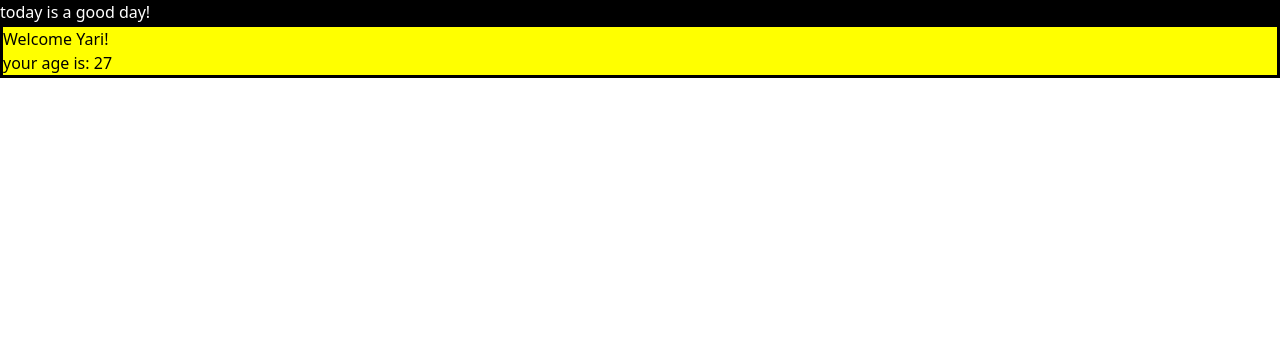
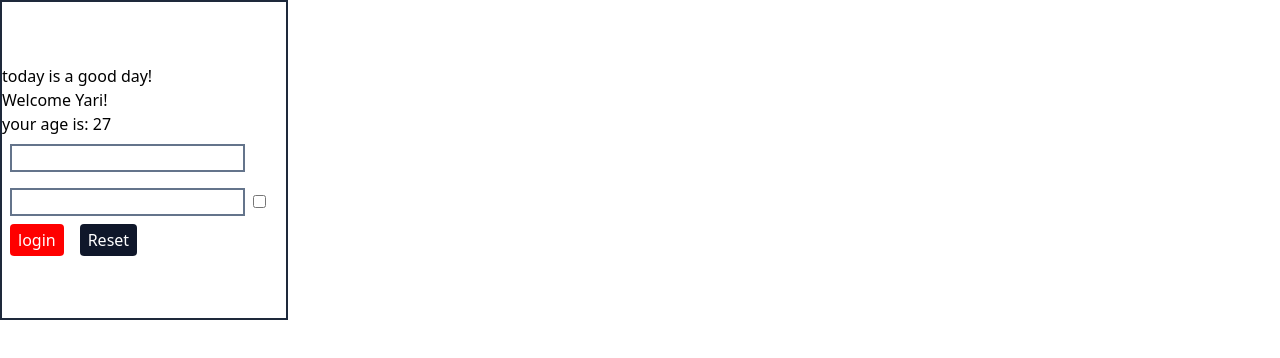
Before and after one commit to Yaricherchi7/React.js, a React (Create React App) app: page / in a window 1280 px wide. Shown: the top 358 px of the page. Built offline with nearby package versions, Linux system fonts and the light colour scheme.

Commit message:
es svolto

```diff
--- a/src/App.js
+++ b/src/App.js
@@ -1,6 +1,7 @@
 import React from "react";
 import { Container } from "./Container";
 import { Welcome } from "./Welcome";
+import {Login} from "./Login";
 
 
 
@@ -10,7 +11,9 @@ export class App extends React.Component {
     render(){
         return (
         <div>
-            <Container title="today is a good day!" children={<Welcome name="Yari" age="27"/>} >
+            <Container title="today is a good day!">
+            <Welcome name="Yari" age="27"/>
+            <Login/>
             </Container>
         </div>
         )
--- a/src/Container.js
+++ b/src/Container.js
@@ -4,10 +4,10 @@ import React from "react";
 export class Container extends React.Component {
     render(){
         return(
-            <div className="bg-black border-50 border-black">
-                <h3 className="text-white"> {this.props.title}</h3>
-                {this.props.children}
-            </div>
+                <div className="bg-white border-2 border-slate-800 flex justify-center flex-col w-72 h-80">
+                    <div> {this.props.title} </div>
+                    <div> {this.props.children}</div>
+                </div>
 
         )
     }
--- a/src/Login.js
+++ b/src/Login.js
@@ -45,14 +45,14 @@ export class Login extends React.Component {
     return (
       <div>
         <form>
-          <input
+          <input className="border-2 border-slate-500 m-2"
             name="username"
             type="text"
             value={this.state.value}
             onChange={this.HandlerInputchange}
           />
 
-          <input
+          <input className="border-2 border-slate-500 m-2"
             name="password"
             type="password"
             value={this.state.password}
@@ -66,7 +66,7 @@ export class Login extends React.Component {
             checked={this.state.checkbox}
             onChange={this.HandlerInputchange}
           />
-          <button
+          <button className="mx-2 py-1 px-2 rounded"
           style={PasswordStyle}
           name="button"
             disabled={this.state.buttonDisabled}
@@ -74,7 +74,7 @@ export class Login extends React.Component {
           >
             login
           </button>
-          <button
+          <button className=" mx-2 py-1 px-2 bg-slate-900 text-white rounded"
           name="button"
           type="remove"
           onClick={this.removeFields}
--- a/src/index.css
+++ b/src/index.css
@@ -2,7 +2,7 @@
 @tailwind components;
 @tailwind utilities;
 
-.welcome {
+/* .welcome {
   border: 3px solid black;
   background-color: yellow;
-}
+} */
```
